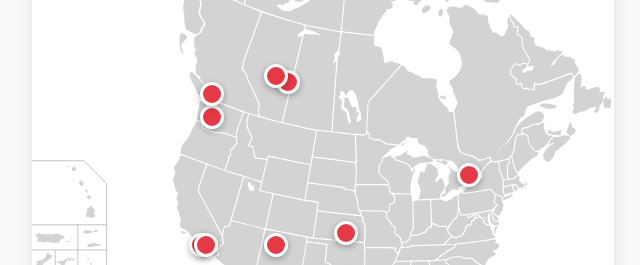
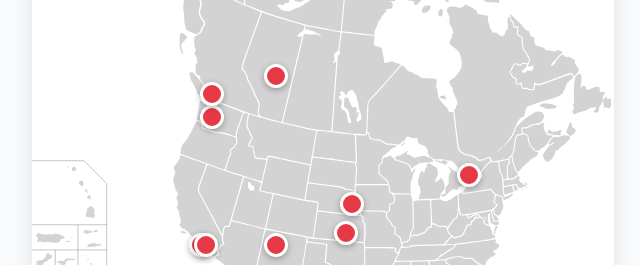
Before and after one commit to erickhangdao/phero_map, a plain HTML site: page index.html in a window 1280 px wide. Shown: the part 267-532 px from the top of the page, 317-957 px from the left. Drawn offline with Linux system fonts and the light colour scheme.

Commit message:
fixed lincoln location

```diff
--- a/index.html
+++ b/index.html
@@ -142,7 +142,7 @@
     </div>
 
     <!-- Lincoln, NE -->
-    <div class="marker" style="top: 53%; left: 44%;">
+    <div class="marker" style="top: 74%; left: 55%;">
       <div class="tooltip">
         <img src="assets/profile_pic.png" alt="Giuse Mai Joseph-Tú Tommy" />
         <div class="info">
```
